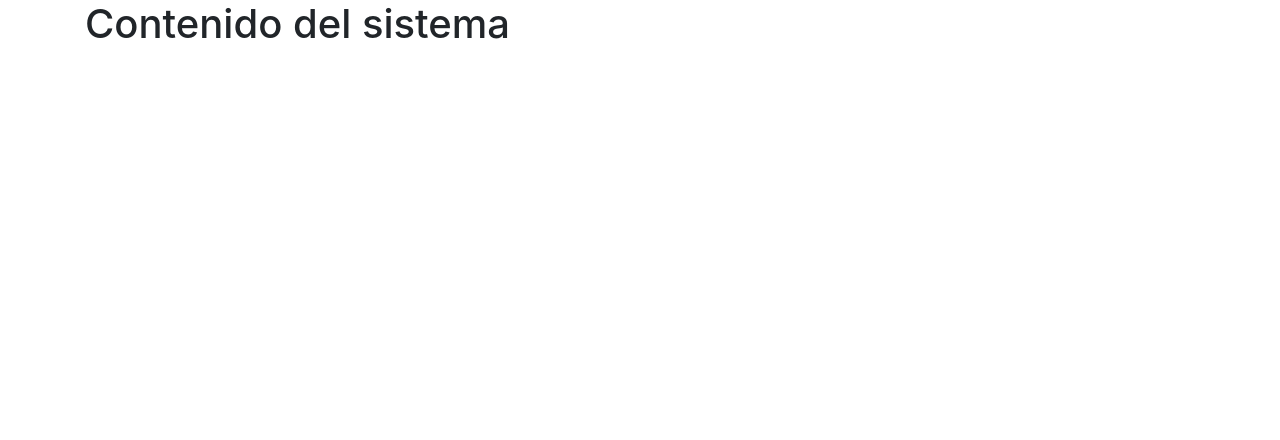
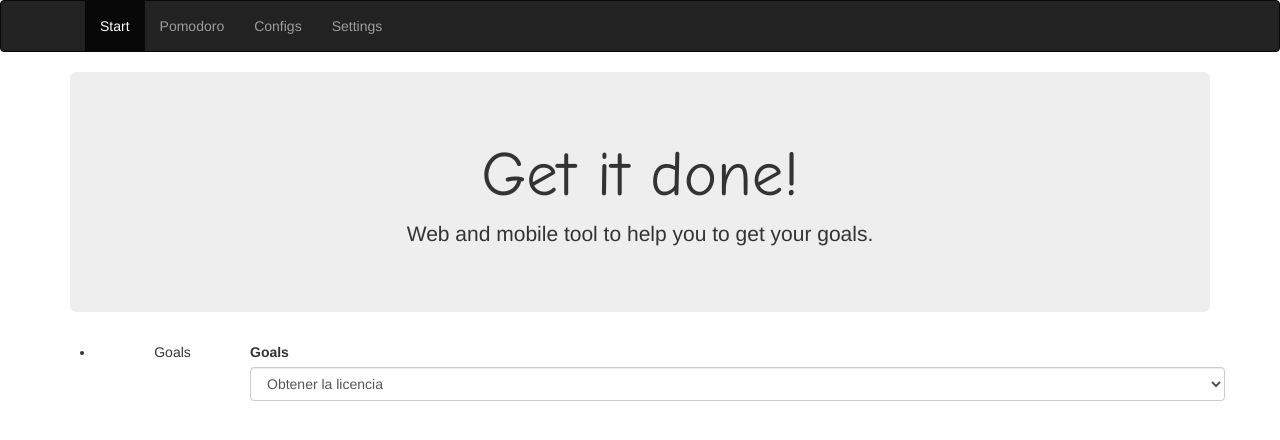
Before and after one commit to josecordaz/getitdone, a website: page app/index.html in a window 1280 px wide. Drawn offline with nearby package versions, Linux system fonts and the light colour scheme.

Commit message:
menu and the first view

```diff
--- /dev/null
+++ b/app/css/mystyles.css
@@ -0,0 +1,3 @@
+h1 {
+		font-family: 'Comic Sans MS'
+}
--- a/app/index.html
+++ b/app/index.html
@@ -10,12 +10,48 @@
 
 		<!-- build:css css/site.css -->
 		<link rel="stylesheet" type="text/css" href="../bower_components/bootstrap/dist/css/bootstrap.min.css">
+		<link rel="stylesheet" type="text/css" href="css/mystyles.css">
 		<!-- endbuild -->
-
 	</head>
 	<body>
+		<div class = 'navbar navbar-inverse'>
+			<div class = 'container'>
+				<div class='container-fluid'>
+					<ul class='nav navbar-nav'>
+						<li class='active'><a href="#">Start</a></li>
+						<li class=''><a href="#">Pomodoro</a></li>
+						<li class=''><a href="#">Configs</a></li>
+						<li class=''><a href="#">Settings</a></li>
+					</ul>
+				</div>
+			</div>
+		</div>
 		<div class='container'>
-			<h1>Contenido del sistema</h1>
+			<div class='jumbotron text-center'>
+				<h1>Get it done!</h1>
+				<p>Web and mobile tool to help you to get your goals.</p>
+			</div>
+			<div class='row'>
+				<div class='col-xs-2'>
+					<div class = 'row text-center'>
+						<ul class = ''>
+							<li>Goals</li>
+						</ul>
+					</div>
+				</div>
+				<div class='col-xs-10'>
+					<div class='row'>
+						<form>
+							<label>Goals</label>
+							<select class="form-control">
+							  <option>Obtener la licencia</option>
+							  <option>Tener un abdomen de lavadero</option>
+							  <option>Obtener el certificado de FreeCodeCamp</option>
+							</select>
+						</form>
+					</div>
+				</div>
+			</div>
 		</div>
 	</body>
 </html>
--- a/package.json
+++ b/package.json
@@ -36,6 +36,7 @@
     "grunt-contrib-uglify": "^1.0.1",
     "grunt-contrib-watch": "^1.0.0",
     "grunt-usemin": "^3.1.1",
-    "jit-grunt": "^0.10.0"
+    "jit-grunt": "^0.10.0",
+    "time-grunt": "^1.3.0"
   }
 }
```
Also changed, not shown: Gruntfile.js (+60 -38 lines), dist/index.html.
